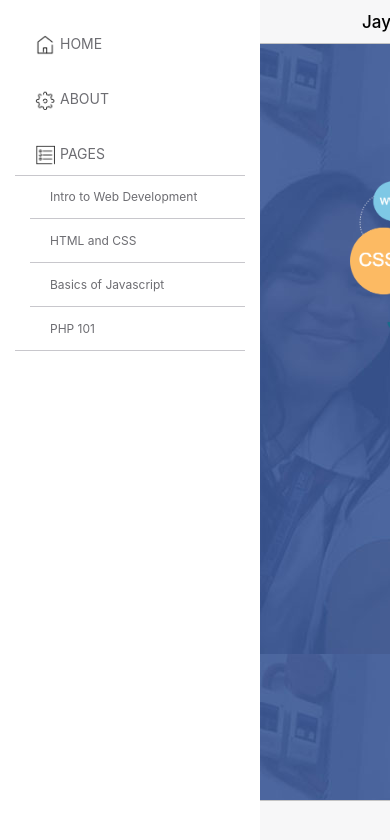
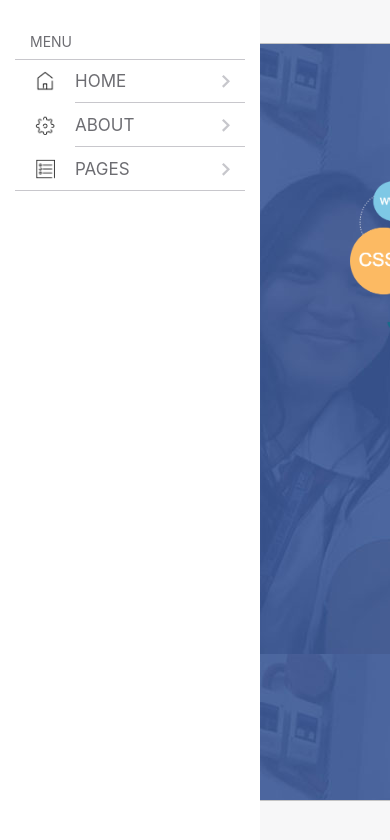
Before and after one commit to jaymiedingle/learningapp, a plain HTML site: page www/index.html in a window 390 px wide. Both pictures are taken after a click on the link 360 px from the left and 22 px from the top of the page. Drawn offline with Linux system fonts and the light colour scheme; some packages are replaced by stand-ins of ours.

Commit message:
modified tab menus and added pages

```diff
--- a/www/index.html
+++ b/www/index.html
@@ -21,7 +21,7 @@
     <meta name="msapplication-tap-highlight" content="no">
 
     <!-- Your app title -->
-    <title>Jaymie's Learning App</title>
+    <title>Kinder Web</title>
 
     <!-- This template defaults to the iOS CSS theme. To support both iOS and material design themes, see the Framework7 Tutorial at the link below:
         http://www.idangero.us/framework7/tutorials/maintain-both-ios-and-material-themes-in-single-app.html
@@ -46,43 +46,87 @@
     <!-- Left panel with reveal effect-->
     <div class="panel panel-left panel-reveal">
         <div class="content-block">
-            <div class="content-block-title">
-                <a href="index.html" class="close-panel"><i class="icon icon-home"></i>Home</a>
+            <div class="content-block-title">MENU</div>
+            <!-- List View -->
+            <div class="list-block accordion-list">
+                <ul>
+                    <!--menu item-->
+                    <li>
+                      <a href="index.html" class="item-link item-content close-panel">
+                        <div class="item-media"><i class="icon icon-home"></i></div>
+                        <div class="item-inner">
+                          <div class="item-title">HOME</div>
                         </div>
-            <div class="content-block-title">
-                <a href="about.html" class="close-panel"><i class="icon icon-about"></i>About</a>
+                      </a>
+                    </li>
+                    <!--menu item-->
+                    <!--menu item-->
+                    <li>
+                      <a href="about.html" class="item-link item-content close-panel">
+                        <div class="item-media"><i class="icon icon-about"></i></div>
+                        <div class="item-inner">
+                          <div class="item-title">ABOUT</div>
                         </div>
-            <div class="content-block-title"><i class="icon icon-pages"></i>Pages</div>
-            <div class="list-block">
+                      </a>
+                    </li>
+                    <!--menu item-->
+                    <li class="accordion-item">
+                        <a href="#" class="item-content item-link">
+                            <div class="item-media"><i class="icon icon-pages"></i></div>
+                            <div class="item-inner">
+                              <div class="item-title">PAGES</div>
+                            </div>
+                        </a>
+                        <div class="accordion-item-content">
+                            <div class="content-block">
+                                <div class="list-block child-noarrow">
                                     <ul>
-                <li class="item-content">
-                  <div class="item-inner">
-                    <div class="item-title">
-                        <a href="pages/intro.html" class="close-panel">Intro to Web Development</a>
+                                        <!--menu item-->
+                                        <li>
+                                          <a href="pages/intro.html" class="item-link item-content close-panel">
+                                            <div class="item-inner" style="background-image: none;">
+                                              <div class="item-title">Intro to Web Development</div>
+                                            </div>
+                                          </a>
+                                        </li>
+                                        <!--menu item-->
+
+                                         <!--menu item-->
+                                        <li>
+                                          <a href="pages/htmlcss.html" class="item-link item-content close-panel">
+                                            <div class="item-inner" style="background-image: none;">
+                                              <div class="item-title">HTML and CSS</div>
+                                            </div>
+                                          </a>
+                                        </li>
+                                        <!--menu item-->
+
+                                         <!--menu item-->
+                                        <li>
+                                          <a href="pages/javascript.html" class="item-link item-content close-panel">
+                                            <div class="item-inner" style="background-image: none;">
+                                              <div class="item-title">Basics of Javascript</div>
+                                            </div>
+                                          </a>
+                                        </li>
+                                        <!--menu item-->
+
+                                         <!--menu item-->
+                                        <li>
+                                          <a href="pages/php101.html" class="item-link item-content close-panel">
+                                            <div class="item-inner" style="background-image: none;">
+                                              <div class="item-title">PHP 101</div>
+                                            </div>
+                                          </a>
+                                        </li>
+                                        <!--menu item-->
+
+                                    </ul>
+                                </div>
                             </div>
                         </div>
                     </li>
-                <li class="item-content">
-                  <div class="item-inner">
-                    <div class="item-title">
-                        <a href="pages/htmlcss.html" class="close-panel">HTML and CSS</a>
-                    </div>
-                  </div>
-                </li>
-                <li class="item-content">
-                  <div class="item-inner">
-                    <div class="item-title">
-                        <a href="pages/javascript.html" class="close-panel">Basics of Javascript</a>
-                    </div>
-                  </div>
-                </li>
-                <li class="item-content">
-                  <div class="item-inner">
-                    <div class="item-title">
-                        <a href="pages/php101.html" class="close-panel">PHP 101</a>
-                    </div>
-                  </div>
-                </li>
+
                 </ul>
             </div>
         </div>
@@ -100,9 +144,9 @@
                             <i class="icon icon-back"></i>
                         </a>
                     </div> -->
-
+                    <!--App Name-->
                     <div class="center">
-                        Jaymie's Learning App
+                        Kinder Web
                     </div>
                     <div class="right">
                         <a href="#" class="link icon-only open-panel">
@@ -122,7 +166,7 @@
                     <div class="page-content" style="background: url(img/bg-image.jpg)">
                         <div class="content-block" style="text-align:center;color:#fff;margin-top:35%">
                             <img src="img/web-development.png" style="width:210px;margin-bottom:50%"><br />
-                            <small style="font-size:10px">Powered by Jaymie Dingle</small>
+                            <small style="font-size:10px">Powered by 3 Bibe</small>
                             <!-- Link to another page -->
 
                         </div>
```
Also changed, not shown: www/pages/javascript.html (+1 -1 lines), www/pages/html-code.html (added). Lines whose indentation alone changed are shown as unchanged.
